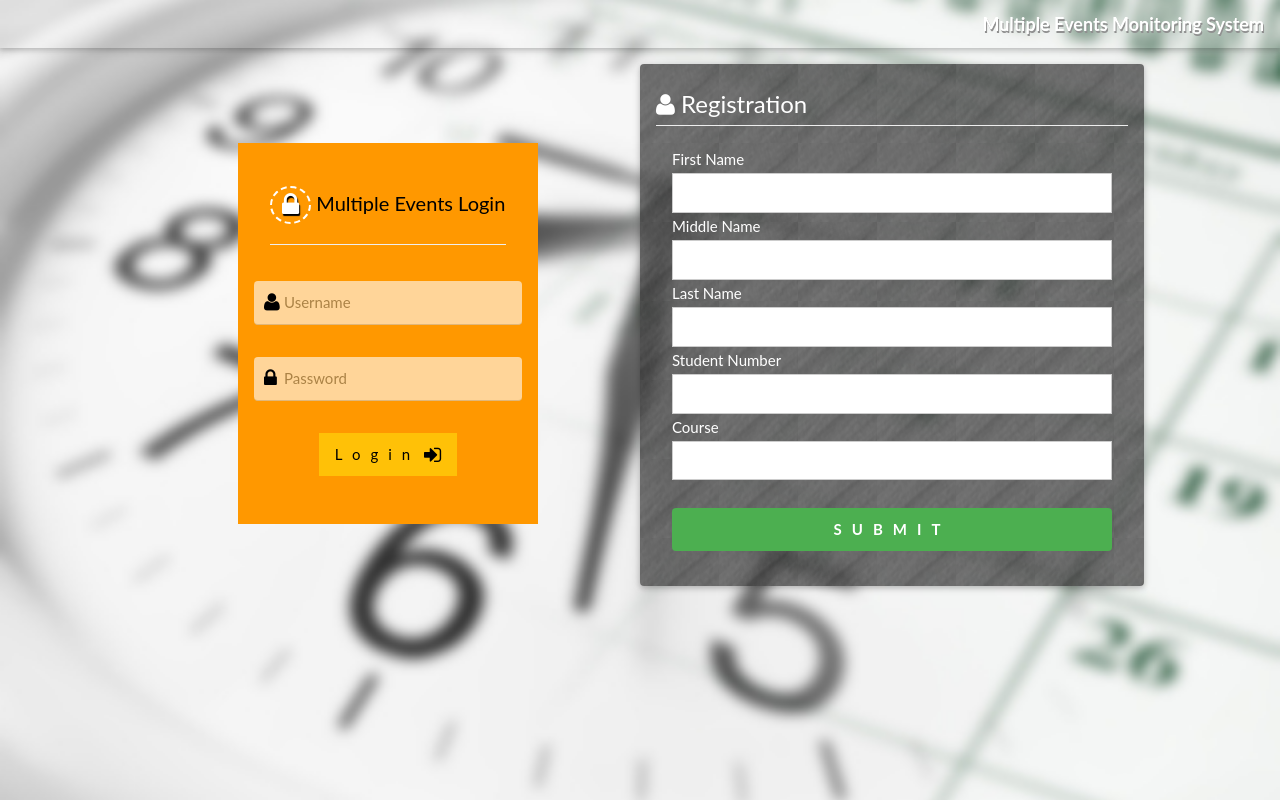
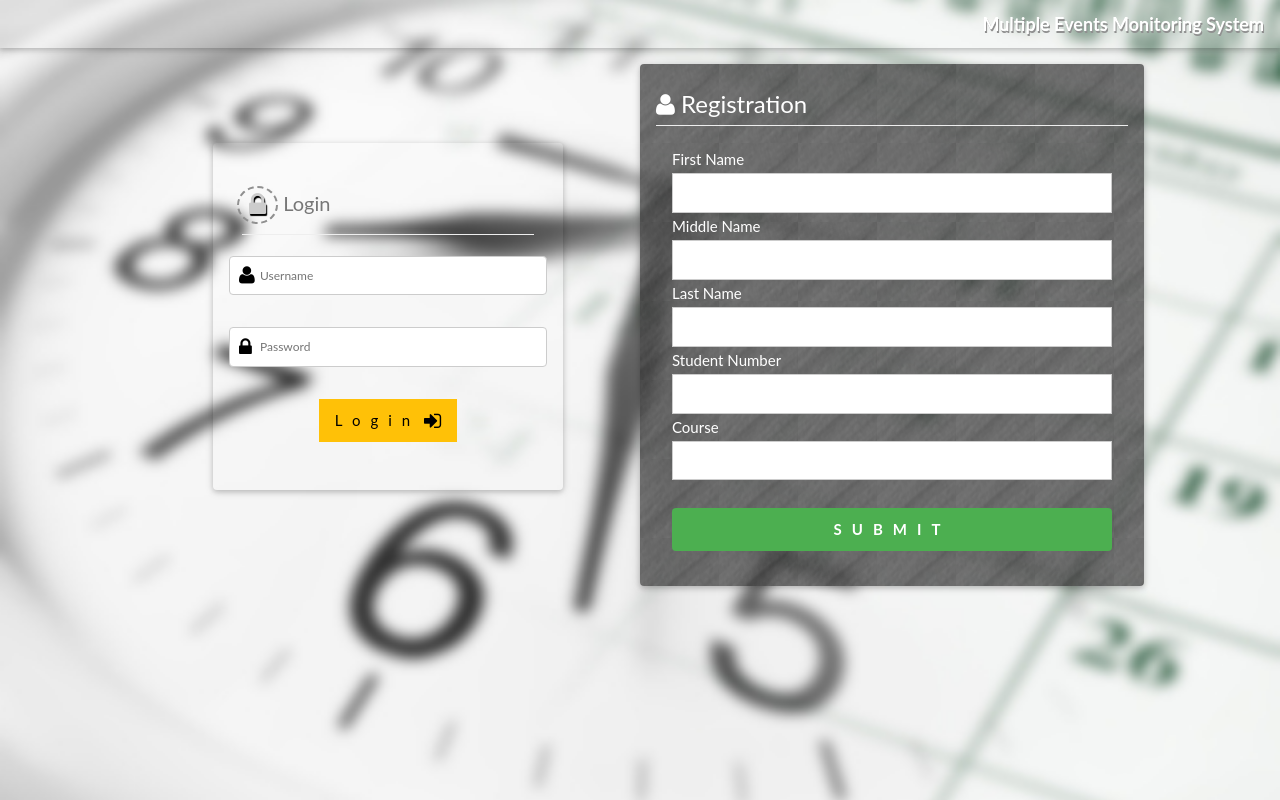
Before and after one commit to markgenisis/multiple-events, a PHP site: page / in a window 1280 px wide. Run offline with PHP 8.4, Linux system fonts and the light colour scheme; some web fonts are replaced.

Commit message:
preparing for database

```diff
--- a/index.php
+++ b/index.php
@@ -63,23 +63,23 @@ body, html {
 		<div class="w3-row">
 			<div class="w3-row-padding">
 				<div class="w3-half w3-padding " style="">
-					 <div class="w3-container  w3-padding-32 w3-orange" id="loginFormCon" style="max-width:300px;margin:15% auto;">
+					 <div class="w3-container  w3-padding-32 w3-round w3-card-2" id="loginFormCon" style="max-width:350px;margin:15% auto;">
 							<div class="w3-row">
-								<div class="w3-container">
-									<h4><i class="fa fa-lock fa-lg  w3-circle" style="padding:7px 10px;border:2px dashed #fff;color:#fff;text-shadow:1px 2px 1px #000;"></i>
-									<span style="">Multiple Events Login</span>
+								<div class="w3-row-padding">
+									<h4><i class="fa fa-lock fa-lg  w3-circle" style="padding:7px 10px;border:2px dashed #909090;color:#ccc;text-shadow:1px 2px 1px #000;"></i>
+									<span style="">Login</span>
 									</h4>
-									<hr style=""/>
+									<hr style="margin:5px"/>
 								</div>
 							</div>
 						<form class="w3-form w3-center" id="login_form" method="" action="">
 							<div class="w3-padding-16" style="position:relative;">
 								<span class="fa fa-user fa-lg w3-text-black "style="position:absolute;left:10px;top:40%;z-index:99999;"></span>
-								<input class="w3-input w3-medium w3-round w3-opacity" style="padding-left: 30px;" type="text" id="username" name="username" placeholder="Username" required>
+								<input class="w3-input w3-small w3-round w3-border" style="padding-left: 30px;" type="text" id="usName" name="usName" placeholder="Username" required>
 							</div>
 							<div class="w3-padding-16" style="position:relative;">
 								<span class="fa fa-lock fa-lg w3-text-black "style="position:absolute;left:10px;top:40%;z-index:99999;"></span>
-								<input class="w3-input w3-medium w3-round w3-opacity" style="padding-left: 30px;" type="password" id="password" name="password" placeholder="Password" required>
+								<input class="w3-input w3-small w3-round w3-border" style="padding-left: 30px;" type="password" id="pword" name="pword" placeholder="Password" required>
 							</div>
 							<div class="w3-padding-16" style="position:relative;">
 								<button class="w3-btn w3-btn-block w3-btn-small w3-amber w3-hover-opacity" type="button"> <span class="w3-wide"> Login</span> <i class="fa fa-sign-in fa-lg"></i></button>
```
